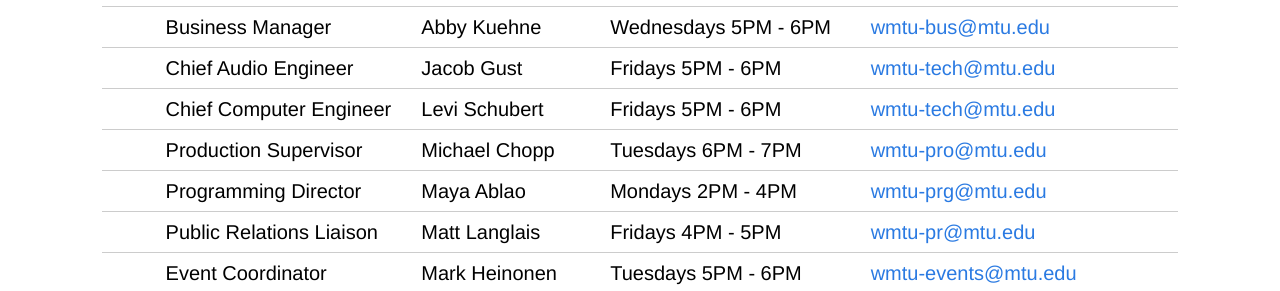
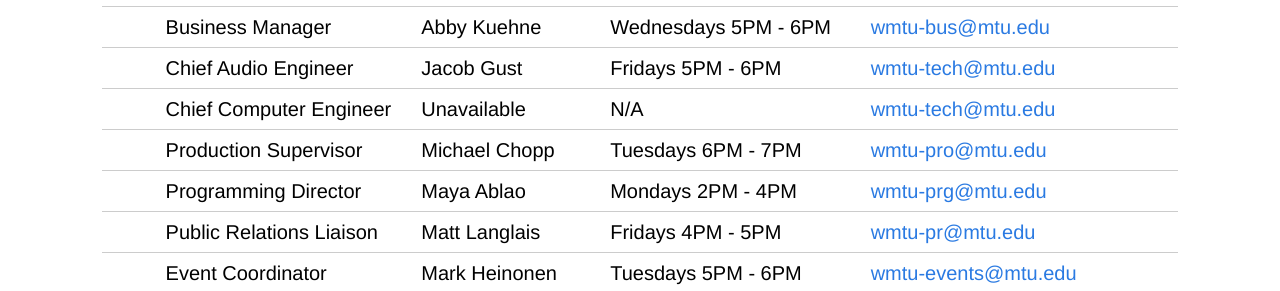
Before and after one commit to WMTU/wmtu.mtu.edu, a Jekyll site: the page built from index.html, in a window 1280 px wide. Shown: the part 1154-1445 px from the top of the page. Built offline with Jekyll 4.4.1, drawn with Linux system fonts in a browser that asks for light colours; comment, search, counter and statistics services are not loaded.

Commit message:
removed old chief computer engineer :(

```diff
--- a/index.html
+++ b/index.html
@@ -121,10 +121,10 @@
           Chief Computer Engineer
         </td>
         <td>
-          Levi Schubert
+          Unavailable
         </td>
         <td>
-          Fridays 5PM - 6PM
+          N/A
         </td>
         <td>
           <a href="mailto:wmtu-tech@mtu.edu">wmtu-tech@mtu.edu</a>
```
